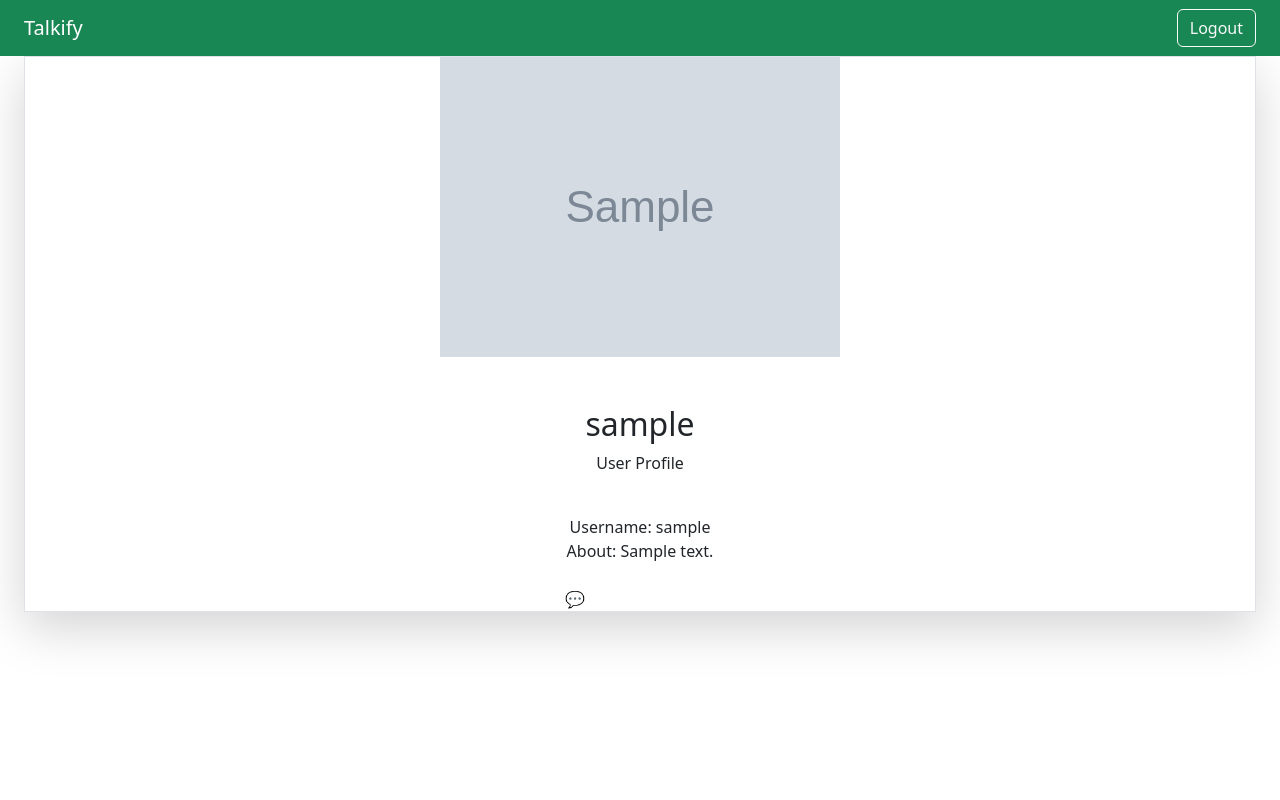
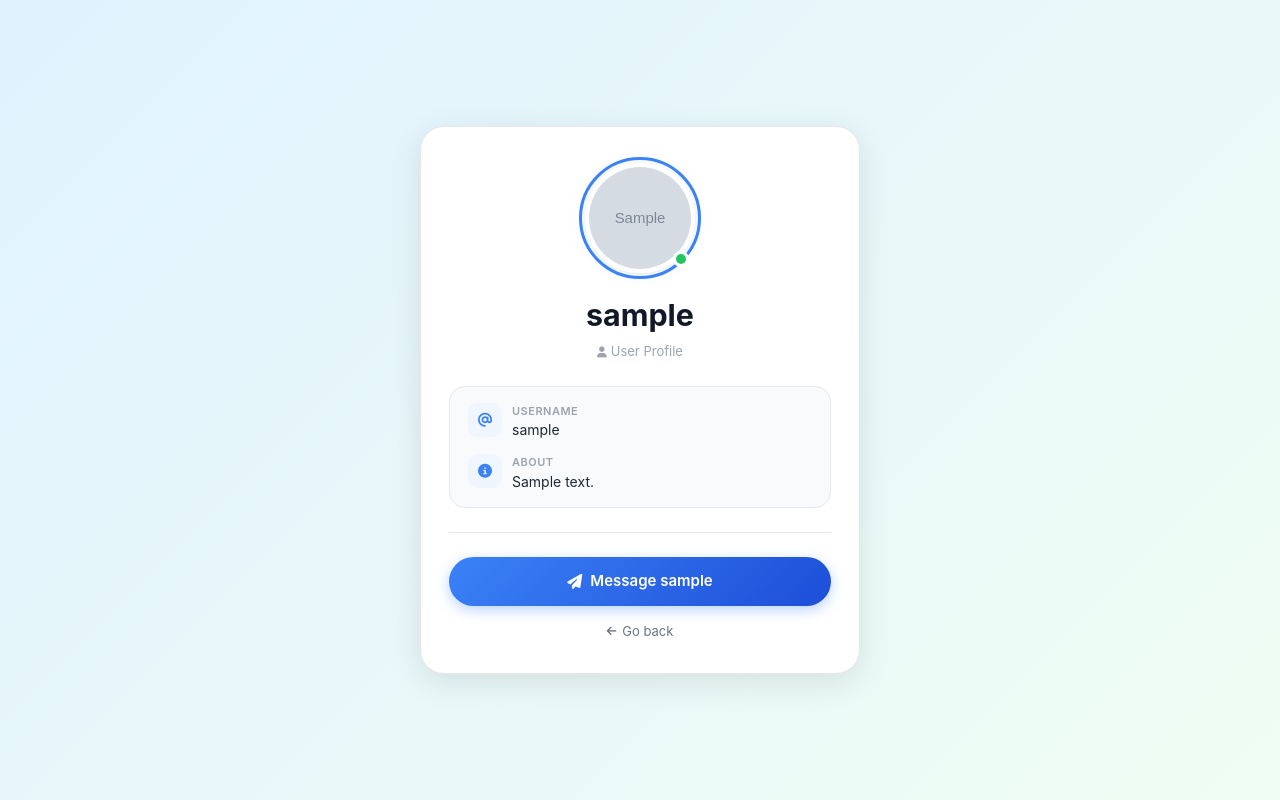
Before and after one commit to arooba-shafique/talkify, a Django app: page /profile/1/ in a window 1280 px wide. Run offline with Django 5.2, Linux system fonts and the light colour scheme; a user stored in the database is signed in; tables that the repository leaves empty hold one stand-in row (values such as "Sample post"); grey boxes marked "Sample" are stand-in pictures.

Commit message:
Update view_profile.html

```diff
--- a/chat/templates/profile/view_profile.html
+++ b/chat/templates/profile/view_profile.html
@@ -1,46 +1,228 @@
-{% extends 'base.html' %}
-{% block content %}
-<div class="min-h-screen flex items-center justify-center px-4 py-8 bg-gray-50 dark:bg-gray-950">
-  <div class="w-full max-w-md bg-white dark:bg-gray-900 p-6 sm:p-8 rounded-3xl shadow-lg border border-gray-200 dark:border-gray-800 transition-all duration-300">
-    <div class="flex flex-col items-center text-center">
+<!DOCTYPE html>
+<html lang="en">
+<head>
+  <meta charset="UTF-8">
+  <meta name="viewport" content="width=device-width, initial-scale=1.0, maximum-scale=1.0, user-scalable=no">
+  <title>{{ other_user.username }} - Profile</title>
+  <link href="https://cdn.jsdelivr.net/npm/bootstrap@5.3.0/dist/css/bootstrap.min.css" rel="stylesheet">
+  <link rel="stylesheet" href="https://cdnjs.cloudflare.com/ajax/libs/font-awesome/6.5.2/css/all.min.css">
+  <style>
+    *, *::before, *::after { box-sizing: border-box; margin: 0; padding: 0; }
 
-      <!-- Profile Picture -->
-      <div class="relative w-24 h-24 sm:w-32 sm:h-32 mb-5">
-        <img src="{{ other_user.profile_picture.url }}" alt="Profile Picture"
-             class="w-full h-full rounded-full border-4 border-white dark:border-gray-700 shadow-md object-cover ring-2 ring-offset-2 ring-blue-500">
-      </div>
+    body {
+      min-height: 100vh;
+      font-family: -apple-system, BlinkMacSystemFont, 'Segoe UI', sans-serif;
+      background: linear-gradient(135deg, #e0f2fe 0%, #f0fdf4 100%);
+      display: flex;
+      align-items: center;
+      justify-content: center;
+      padding: 16px;
+    }
 
-      <!-- Name -->
-      <h2 class="text-2xl sm:text-3xl font-bold text-gray-900 dark:text-white break-words w-full">
-        {{ other_user.username }}
-      </h2>
-      <p class="text-sm text-gray-500 dark:text-gray-400 mt-1">User Profile</p>
+    .profile-card {
+      background: #fff;
+      border-radius: 24px;
+      box-shadow: 0 8px 32px rgba(0,0,0,0.10);
+      border: 1px solid #e5e7eb;
+      width: 100%;
+      max-width: 440px;
+      padding: 36px 28px 32px;
+    }
 
-      <!-- Info -->
-      <div class="w-full mt-6 text-left space-y-4 bg-gray-50 dark:bg-gray-800 rounded-2xl p-4">
-        <div class="flex flex-col sm:flex-row sm:items-center gap-1">
-          <span class="font-semibold text-gray-700 dark:text-gray-300 shrink-0">Username:</span>
-          <span class="text-gray-800 dark:text-gray-200 break-words">{{ other_user.username }}</span>
-        </div>
-        <div class="flex flex-col sm:flex-row sm:items-start gap-1">
-          <span class="font-semibold text-gray-700 dark:text-gray-300 shrink-0">About:</span>
-          <span class="text-gray-800 dark:text-gray-200 break-words">
-            {% if other_user.about %}
-              {{ other_user.about }}
-            {% else %}
-              <span class="italic text-gray-400">No bio added.</span>
-            {% endif %}
-          </span>
+    .avatar-wrap {
+      position: relative;
+      width: 110px;
+      height: 110px;
+      margin: 0 auto 20px;
+    }
+    .avatar-wrap img {
+      width: 100%;
+      height: 100%;
+      border-radius: 50%;
+      object-fit: cover;
+      border: 4px solid #fff;
+      box-shadow: 0 2px 12px rgba(59,130,246,0.18);
+      outline: 3px solid #3b82f6;
+      outline-offset: 3px;
+    }
+    .online-dot {
+      position: absolute;
+      bottom: 6px;
+      right: 6px;
+      width: 16px;
+      height: 16px;
+      background: #22c55e;
+      border-radius: 50%;
+      border: 3px solid #fff;
+    }
+
+    .profile-name {
+      font-size: clamp(1.4rem, 5vw, 1.9rem);
+      font-weight: 700;
+      color: #111827;
+      text-align: center;
+      word-break: break-word;
+      margin-bottom: 4px;
+    }
+    .profile-label {
+      font-size: 13px;
+      color: #9ca3af;
+      text-align: center;
+      margin-bottom: 24px;
+    }
+
+    .info-box {
+      background: #f8fafc;
+      border: 1px solid #e5e7eb;
+      border-radius: 16px;
+      padding: 16px 18px;
+      width: 100%;
+      margin-bottom: 24px;
+      display: flex;
+      flex-direction: column;
+      gap: 14px;
+    }
+    .info-row {
+      display: flex;
+      align-items: flex-start;
+      gap: 10px;
+    }
+    .info-icon {
+      width: 34px;
+      height: 34px;
+      border-radius: 10px;
+      background: #eff6ff;
+      display: flex;
+      align-items: center;
+      justify-content: center;
+      flex-shrink: 0;
+    }
+    .info-icon i {
+      font-size: 14px;
+      color: #3b82f6;
+    }
+    .info-content { min-width: 0; }
+    .info-content .label {
+      font-size: 11px;
+      color: #9ca3af;
+      font-weight: 600;
+      text-transform: uppercase;
+      letter-spacing: .5px;
+      margin-bottom: 1px;
+    }
+    .info-content .value {
+      font-size: 14px;
+      color: #1f2937;
+      word-break: break-word;
+      line-height: 1.4;
+    }
+    .info-content .value.muted {
+      color: #9ca3af;
+      font-style: italic;
+    }
+
+    .divider {
+      height: 1px;
+      background: #e5e7eb;
+      width: 100%;
+      margin-bottom: 24px;
+    }
+
+    .msg-btn {
+      display: flex;
+      align-items: center;
+      justify-content: center;
+      gap: 8px;
+      width: 100%;
+      padding: 13px 24px;
+      background: linear-gradient(135deg, #3b82f6, #1d4ed8);
+      color: #fff;
+      font-size: 15px;
+      font-weight: 600;
+      border-radius: 50px;
+      text-decoration: none;
+      border: none;
+      cursor: pointer;
+      transition: transform .15s, box-shadow .15s;
+      box-shadow: 0 4px 14px rgba(59,130,246,0.35);
+    }
+    .msg-btn:hover {
+      transform: translateY(-2px);
+      box-shadow: 0 6px 20px rgba(59,130,246,0.45);
+      color: #fff;
+    }
+    .msg-btn:active { transform: scale(0.98); }
+
+    .back-link {
+      display: flex;
+      align-items: center;
+      justify-content: center;
+      gap: 6px;
+      margin-top: 16px;
+      font-size: 13px;
+      color: #6b7280;
+      text-decoration: none;
+    }
+    .back-link:hover { color: #3b82f6; }
+
+    @media (max-width: 480px) {
+      .profile-card { padding: 28px 18px 24px; border-radius: 20px; }
+      .avatar-wrap { width: 90px; height: 90px; }
+    }
+  </style>
+</head>
+<body>
+
+  <div class="profile-card">
+
+    <!-- Avatar -->
+    <div class="avatar-wrap">
+      {% if other_user.profile_picture %}
+        <img src="{{ other_user.profile_picture.url }}" alt="{{ other_user.username }}">
+      {% else %}
+        <img src="https://ui-avatars.com/api/?name={{ other_user.username }}&background=3b82f6&color=fff&size=128" alt="{{ other_user.username }}">
+      {% endif %}
+      <span class="online-dot"></span>
+    </div>
+
+    <!-- Name -->
+    <div class="profile-name">{{ other_user.username }}</div>
+    <div class="profile-label"><i class="fas fa-user" style="font-size:11px;margin-right:4px;"></i>User Profile</div>
+
+    <!-- Info Box -->
+    <div class="info-box">
+      <div class="info-row">
+        <div class="info-icon"><i class="fas fa-at"></i></div>
+        <div class="info-content">
+          <div class="label">Username</div>
+          <div class="value">{{ other_user.username }}</div>
         </div>
       </div>
+      <div class="info-row">
+        <div class="info-icon"><i class="fas fa-info-circle"></i></div>
+        <div class="info-content">
+          <div class="label">About</div>
+          <div class="value {% if not other_user.about %}muted{% endif %}">
+            {% if other_user.about %}{{ other_user.about }}{% else %}No bio added.{% endif %}
+          </div>
+        </div>
+      </div>
+    </div>
 
-      <!-- Message Button -->
-      <a href="{% url 'chat_detail' other_user.id %}"
-         class="mt-8 w-full sm:w-auto px-8 py-3 bg-gradient-to-r from-blue-500 to-blue-700 text-white font-semibold rounded-full shadow-md hover:shadow-lg hover:from-blue-600 hover:to-blue-800 transition text-center text-base">
-        💬 Message {{ other_user.username }}
-      </a>
+    <div class="divider"></div>
 
-    </div>
+    <!-- Message Button -->
+    <a href="{% url 'chat_detail' other_user.id %}" class="msg-btn">
+      <i class="fas fa-paper-plane"></i>
+      Message {{ other_user.username }}
+    </a>
+
+    <!-- Back -->
+    <a href="javascript:history.back()" class="back-link">
+      <i class="fas fa-arrow-left" style="font-size:11px;"></i> Go back
+    </a>
+
   </div>
-</div>
-{% endblock %}
+
+</body>
+</html>
```
